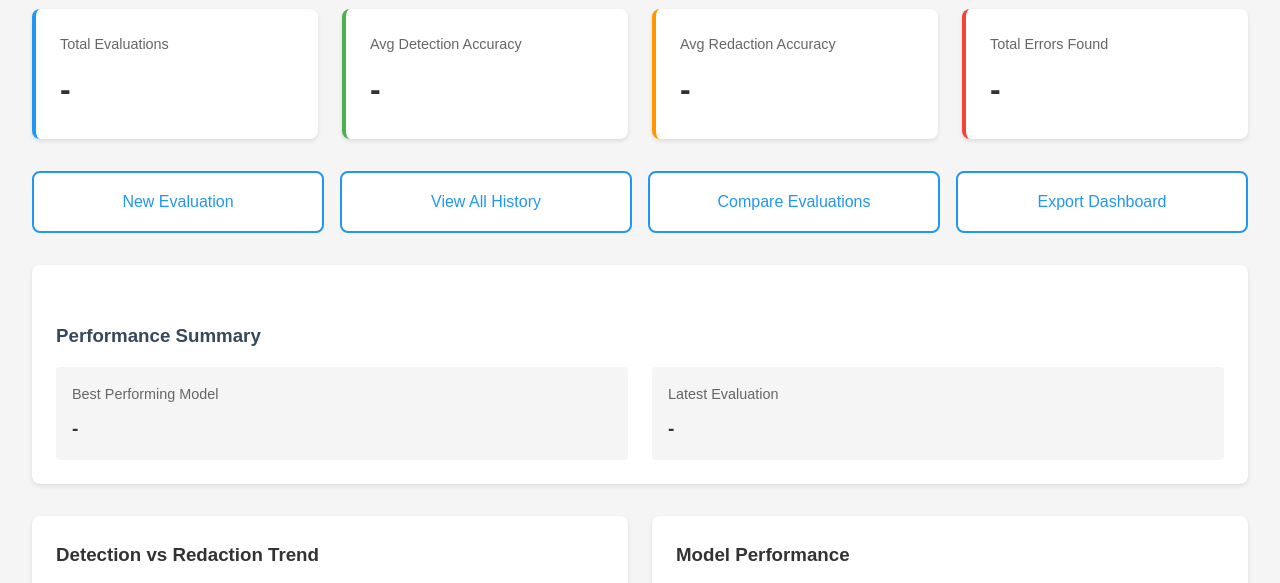
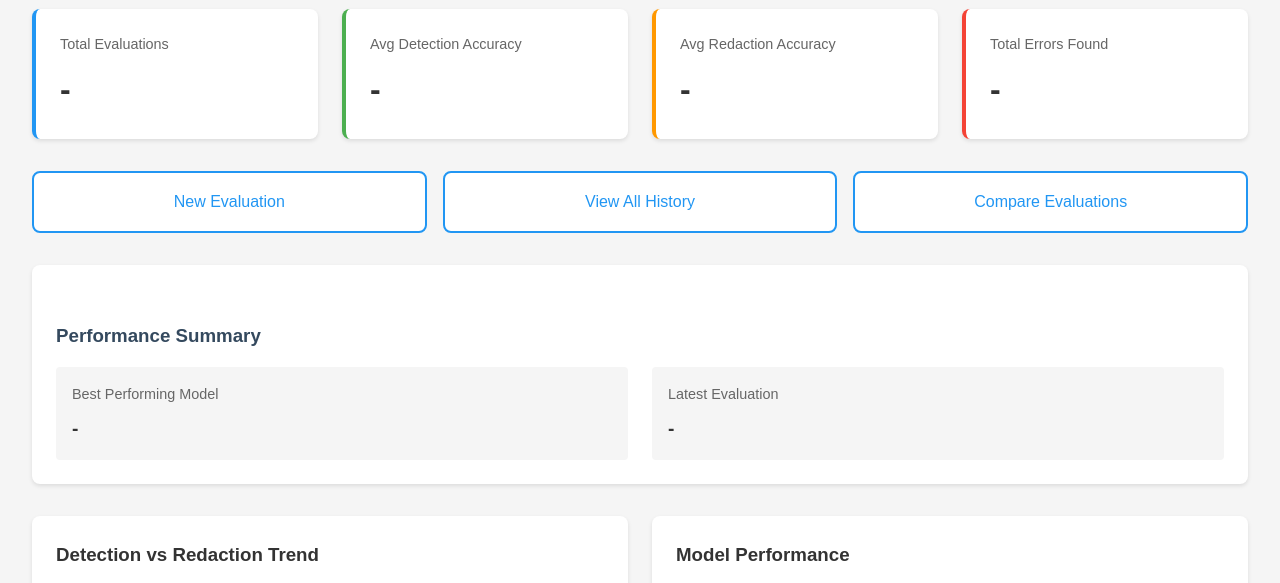
Before and after one commit to anudra/pii-benchmark-framework, a plain HTML site: page frontend/dashboard.html in a window 1280 px wide. Shown: the part 156-739 px from the top of the page. Drawn offline with nearby package versions, Linux system fonts and the light colour scheme; no server answers.

Commit message:
Dashboard bug fixes

```diff
--- a/frontend/dashboard.html
+++ b/frontend/dashboard.html
@@ -210,9 +210,6 @@
             <a href="compare.html" class="action-btn">
                 Compare Evaluations
             </a>
-            <a href="#" class="action-btn" onclick="exportDashboard(); return false;">
-                Export Dashboard
-            </a>
         </div>
 
         <!-- Performance Summary -->
--- a/frontend/js/dashboard.js
+++ b/frontend/js/dashboard.js
@@ -218,8 +218,3 @@ function loadRecentEvaluations(evaluations) {
 function viewResults(id) {
     window.location.href = `results.html?id=${id}`;
 }
-
-function exportDashboard() {
-    alert('Dashboard export functionality coming soon!');
-    // TODO: Implement dashboard PDF export
-}
```
